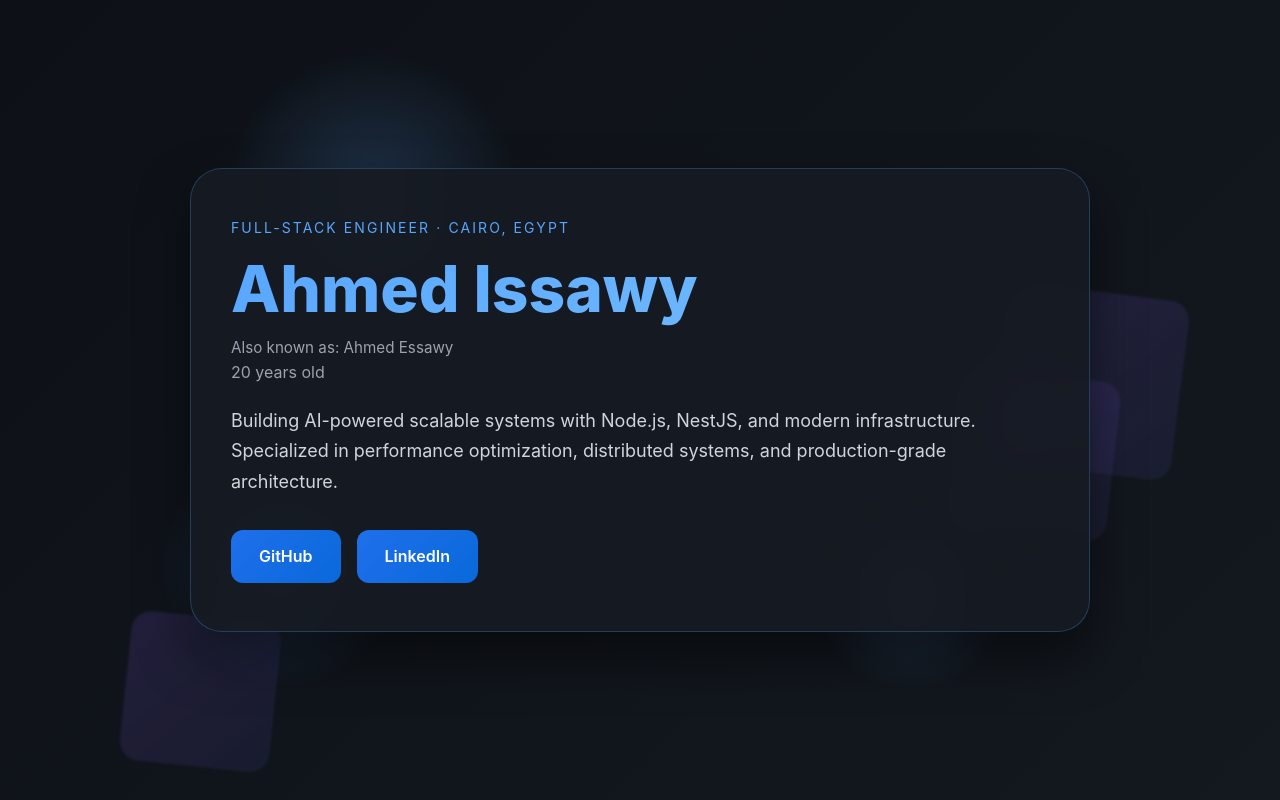
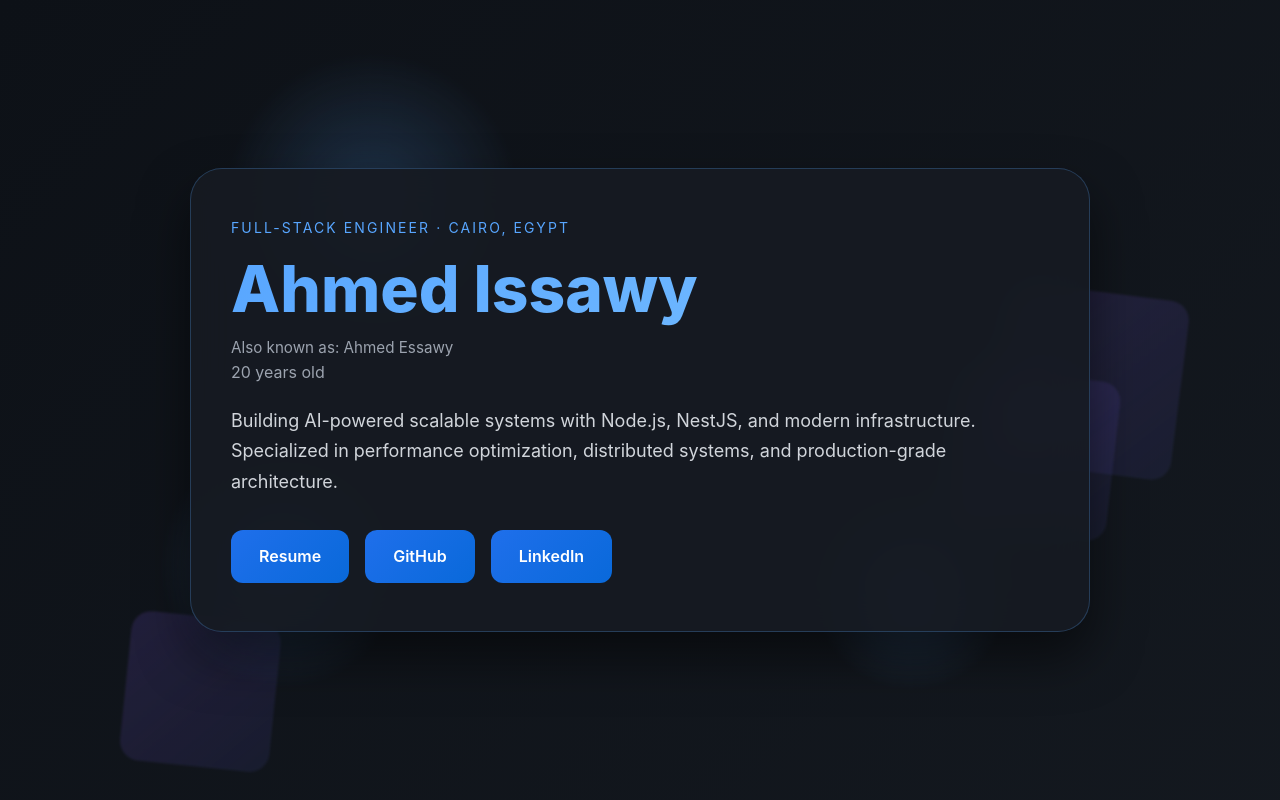
Before and after one commit to AhmedIssawy/ahmedissawypage, a React (Vite) app: page / in a window 1280 px wide. Shown: the top 800 px of the page. Built offline with nearby package versions, Linux system fonts and the light colour scheme.

Commit message:
Add Resume button to hero section linking to Google Drive

```diff
--- a/src/App.tsx
+++ b/src/App.tsx
@@ -108,6 +108,9 @@
           </p>
 
           <div className="hero-actions">
+            <a href="https://drive.google.com/file/d/1RIV9Me0aMCGPZGDuOZgTBDWIyNITZxjn/view?usp=sharing" className="btn btn-primary" target="_blank" rel="noopener noreferrer">
+              Resume
+            </a>
             <a href="https://github.com/AhmedIssawy" className="btn btn-primary" target="_blank" rel="noopener noreferrer">
               GitHub
             </a>
```
